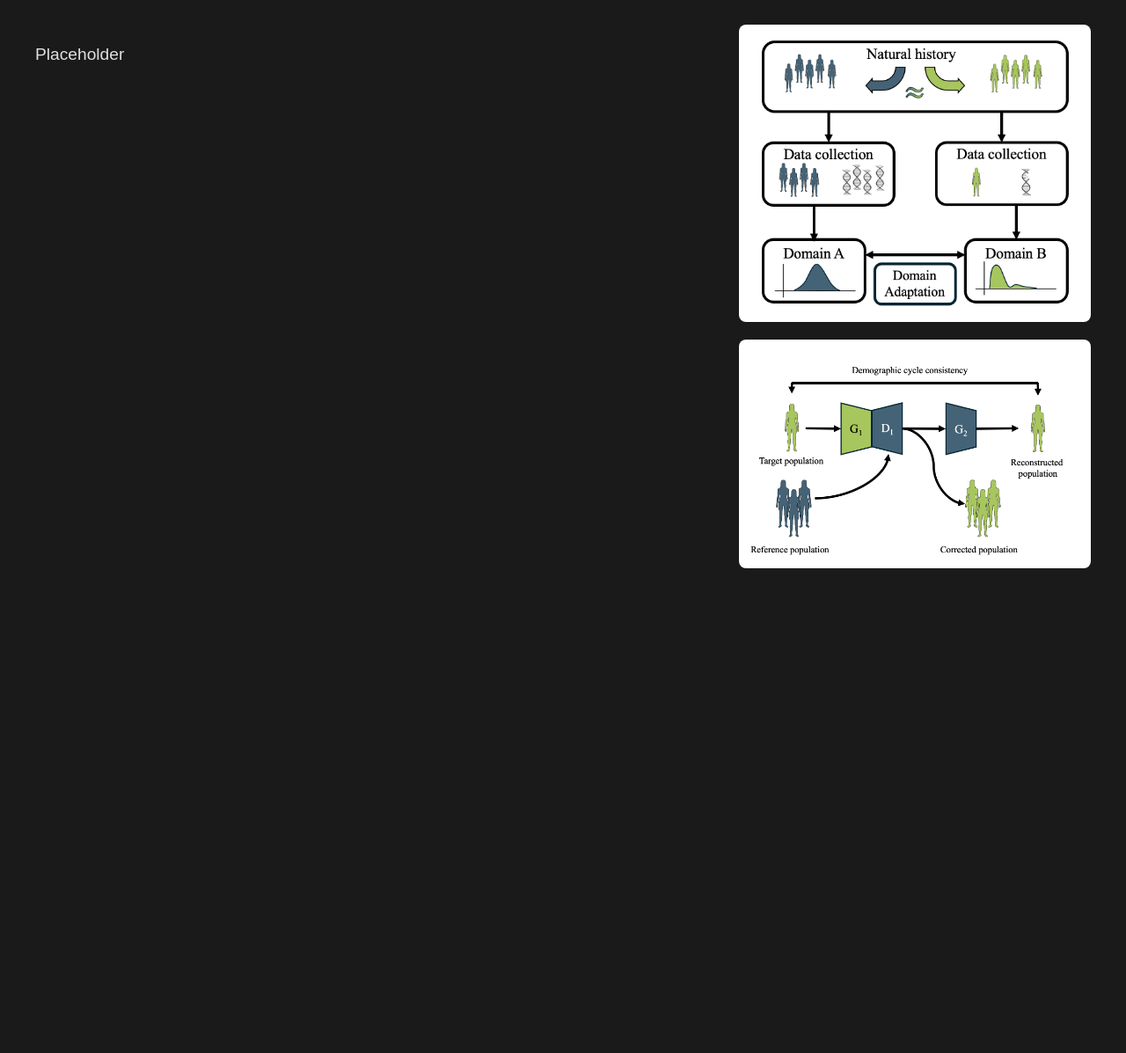
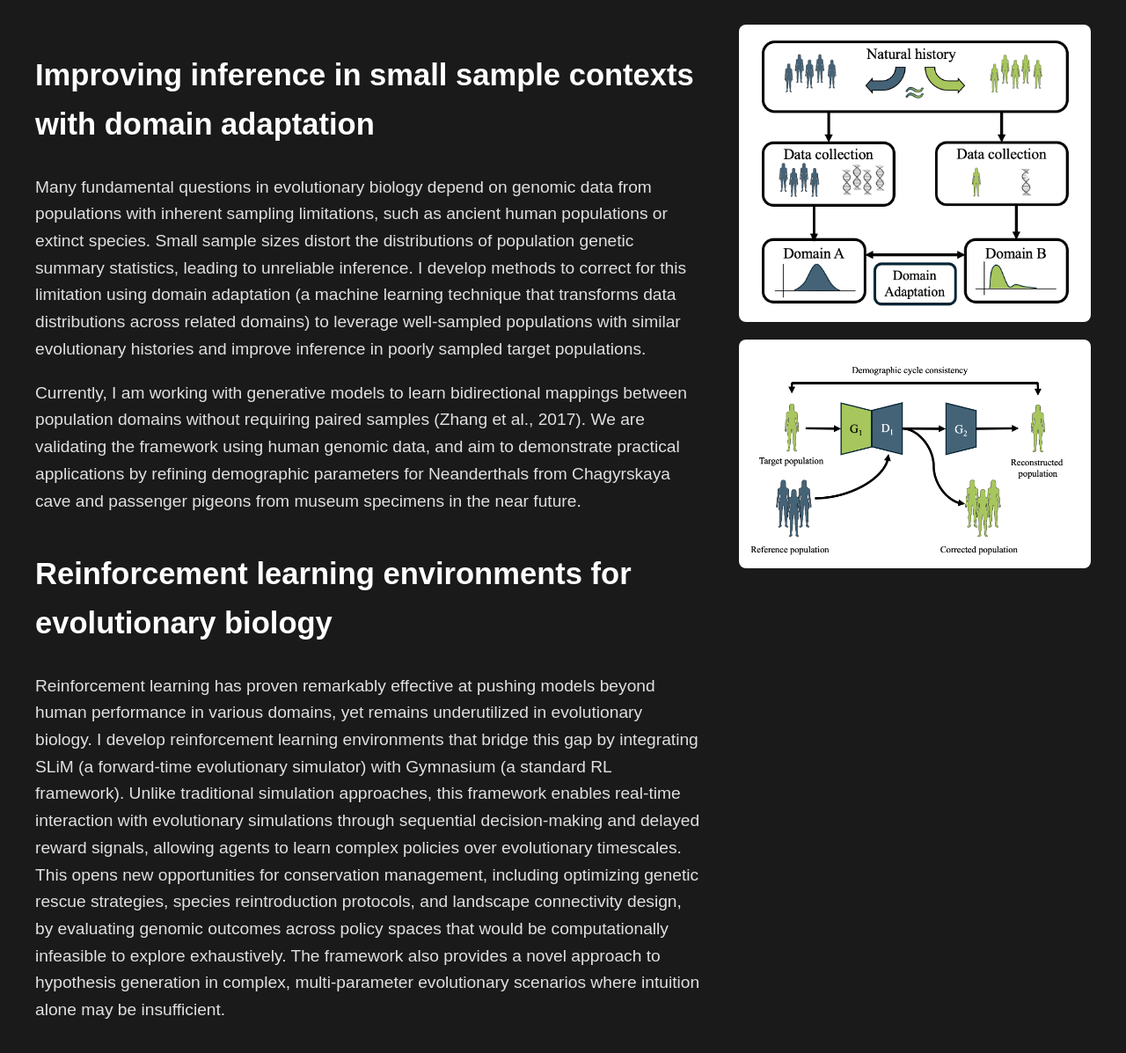
Before and after one commit to nzupp/nzupp.github.io, a plain HTML site: page research.html in a window 1280 px wide. Shown: the part 239-1436 px from the top of the page at 88% size. Before the commit the page ends 905 px from the top, so only its background shows below. Drawn offline with Linux system fonts and the light colour scheme.

Commit message:
Update research content and structure in HTML

```diff
--- a/research.html
+++ b/research.html
@@ -23,7 +23,12 @@
         <h1>Research</h1>
         <div style="display: flex; gap: 40px; align-items: flex-start;">
             <div style="flex: 1;">
-                <p>Placeholder</p>
+                <h2>Improving inference in small sample contexts with domain adaptation</h2>
+                <p>Many fundamental questions in evolutionary biology depend on genomic data from populations with inherent sampling limitations, such as ancient human populations or extinct species. Small sample sizes distort the distributions of population genetic summary statistics, leading to unreliable inference. I develop methods to correct for this limitation using domain adaptation (a machine learning technique that transforms data distributions across related domains) to leverage well-sampled populations with similar evolutionary histories and improve inference in poorly sampled target populations.</p>
+                <p>Currently, I am working with generative models to learn bidirectional mappings between population domains without requiring paired samples (Zhang et al., 2017). We are validating the framework using human genomic data, and aim to demonstrate practical applications by refining demographic parameters for Neanderthals from Chagyrskaya cave and passenger pigeons from museum specimens in the near future.</p>
+
+                <h2 style="margin-top: 40px;">Reinforcement learning environments for evolutionary biology</h2>
+                <p>Reinforcement learning has proven remarkably effective at pushing models beyond human performance in various domains, yet remains underutilized in evolutionary biology. I develop reinforcement learning environments that bridge this gap by integrating SLiM (a forward-time evolutionary simulator) with Gymnasium (a standard RL framework). Unlike traditional simulation approaches, this framework enables real-time interaction with evolutionary simulations through sequential decision-making and delayed reward signals, allowing agents to learn complex policies over evolutionary timescales. This opens new opportunities for conservation management, including optimizing genetic rescue strategies, species reintroduction protocols, and landscape connectivity design, by evaluating genomic outcomes across policy spaces that would be computationally infeasible to explore exhaustively. The framework also provides a novel approach to hypothesis generation in complex, multi-parameter evolutionary scenarios where intuition alone may be insufficient.</p>
             </div>
             <div style="flex: 0 0 400px;">
                 <img src="images/general.png" alt="General Research" style="width: 100%; display: block;">
```
